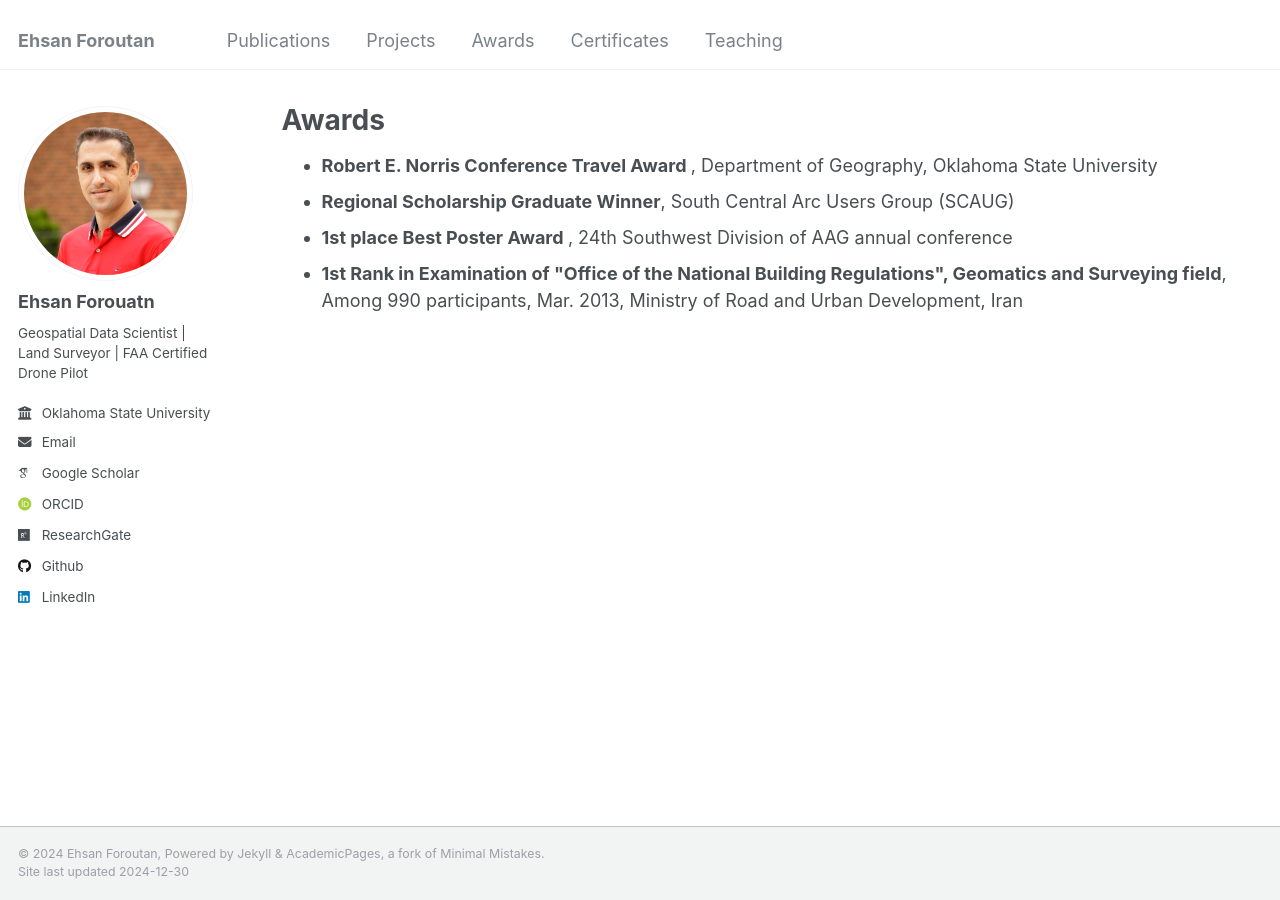
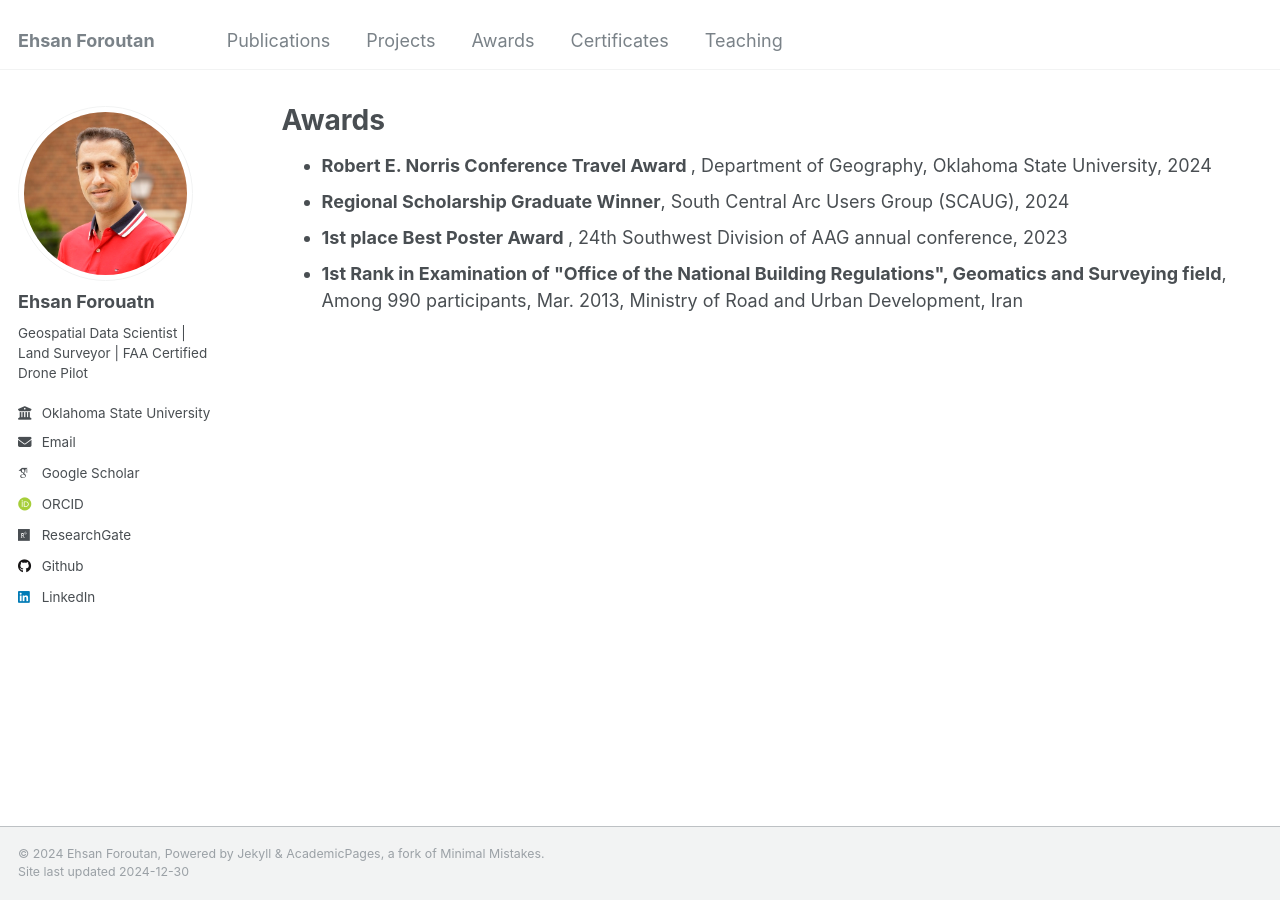
Before and after one commit to eforoutan/eforoutan.github.io, a Jekyll site: the page built from _pages/awards.html, in a window 1280 px wide. Built offline with Jekyll 4.4.1, drawn with Linux system fonts in a browser that asks for light colours; some web fonts are replaced.

Commit message:
Update awards.html

```diff
--- a/_pages/awards.html
+++ b/_pages/awards.html
@@ -8,9 +8,9 @@ author_profile: true
 {% include base_path %}
 
 <ul>
-  <li><strong>Robert E. Norris Conference Travel Award </strong>, Department of Geography, Oklahoma State University </li>
-  <li><strong>Regional Scholarship Graduate Winner</strong>, South Central Arc Users Group (SCAUG)</li>
-  <li><strong>1st place Best Poster Award </strong>, 24th Southwest Division of AAG annual conference</li>
+  <li><strong>Robert E. Norris Conference Travel Award </strong>, Department of Geography, Oklahoma State University, 2024 </li>
+  <li><strong>Regional Scholarship Graduate Winner</strong>, South Central Arc Users Group (SCAUG), 2024 </li>
+  <li><strong>1st place Best Poster Award </strong>, 24th Southwest Division of AAG annual conference, 2023</li>
   <li><strong>1st Rank in Examination of "Office of the National Building Regulations", Geomatics and Surveying   field</strong>, Among 990 participants, Mar. 2013, Ministry of Road and Urban Development, Iran</li>
 </ul>
 
```
